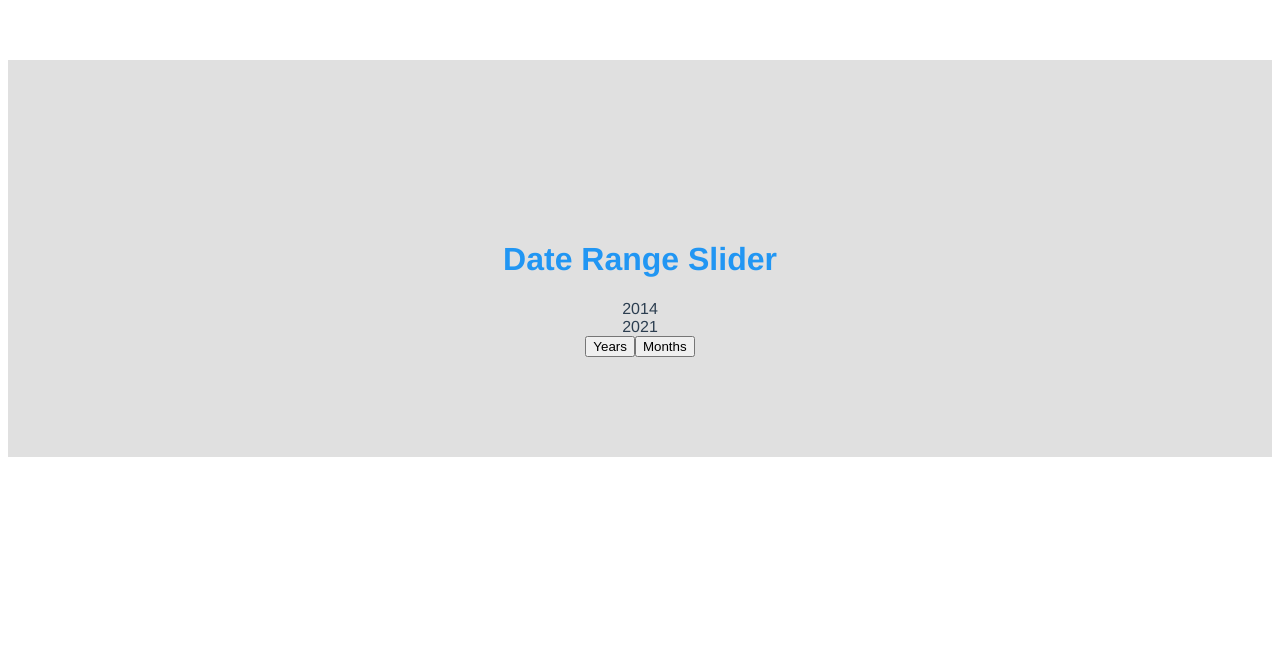
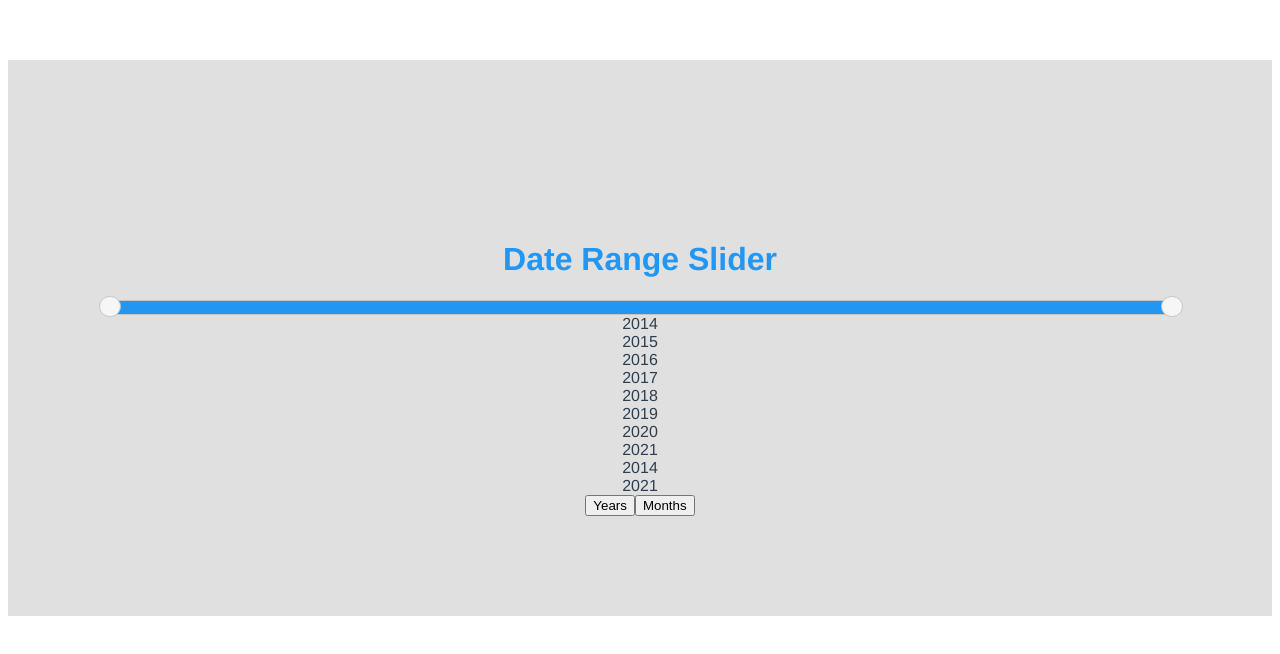
Before and after one commit to MaksimKrishtopa/test_neostack, a Vue app: page / in a window 1280 px wide. Before the commit this address had no page. Shown: the top 654 px of the page. Built offline with nearby package versions, Linux system fonts and the light colour scheme.

Commit message:
Улучшения для слайдеров, шкала лет и месяцев

```diff
--- a/src/components/DateRangeSlider.vue
+++ b/src/components/DateRangeSlider.vue
@@ -129,6 +129,36 @@ export default {
       this.updateScales();
       this.initializeSliders();
     },
+
+        updateScales() {
+      this.yearScale = Array.from({ length: this.selectedEndYear - this.selectedStartYear + 1 }, (_, index) => this.selectedStartYear + index);
+      this.monthScale = this.generateMonthScale();
+    },
+    generateMonthScale() {
+      const months = [];
+      const totalMonths = (this.selectedEndYear - this.selectedStartYear + 1) * 12;
+      const fontSizeFactor = totalMonths <= 36 ? 12 : (totalMonths <= 60 ? 10 : 8);
+
+      for (let year = this.selectedStartYear; year <= this.selectedEndYear; year++) {
+        months.push({ index: year, name: year, fontSize: fontSizeFactor });
+
+        for (let month = 0; month < 12; month++) {
+          const index = (year - this.selectedStartYear) * 12 + month;
+          const fontSize = fontSizeFactor;
+          months.push({ index, name: this.getMonthName(month), fontSize });
+        }
+      }
+      return months;
+    },
+
+
+    getMonthName(index) {
+      const monthNames = [
+        'Янв', 'Фев', 'Мар', 'Апр', 'Май', 'Июн', 'Июл',
+        'Авг', 'Сен', 'Окт', 'Ноя', 'Дек',
+      ];
+      return monthNames[index];
+    },
   }
 };
 </script>
```
